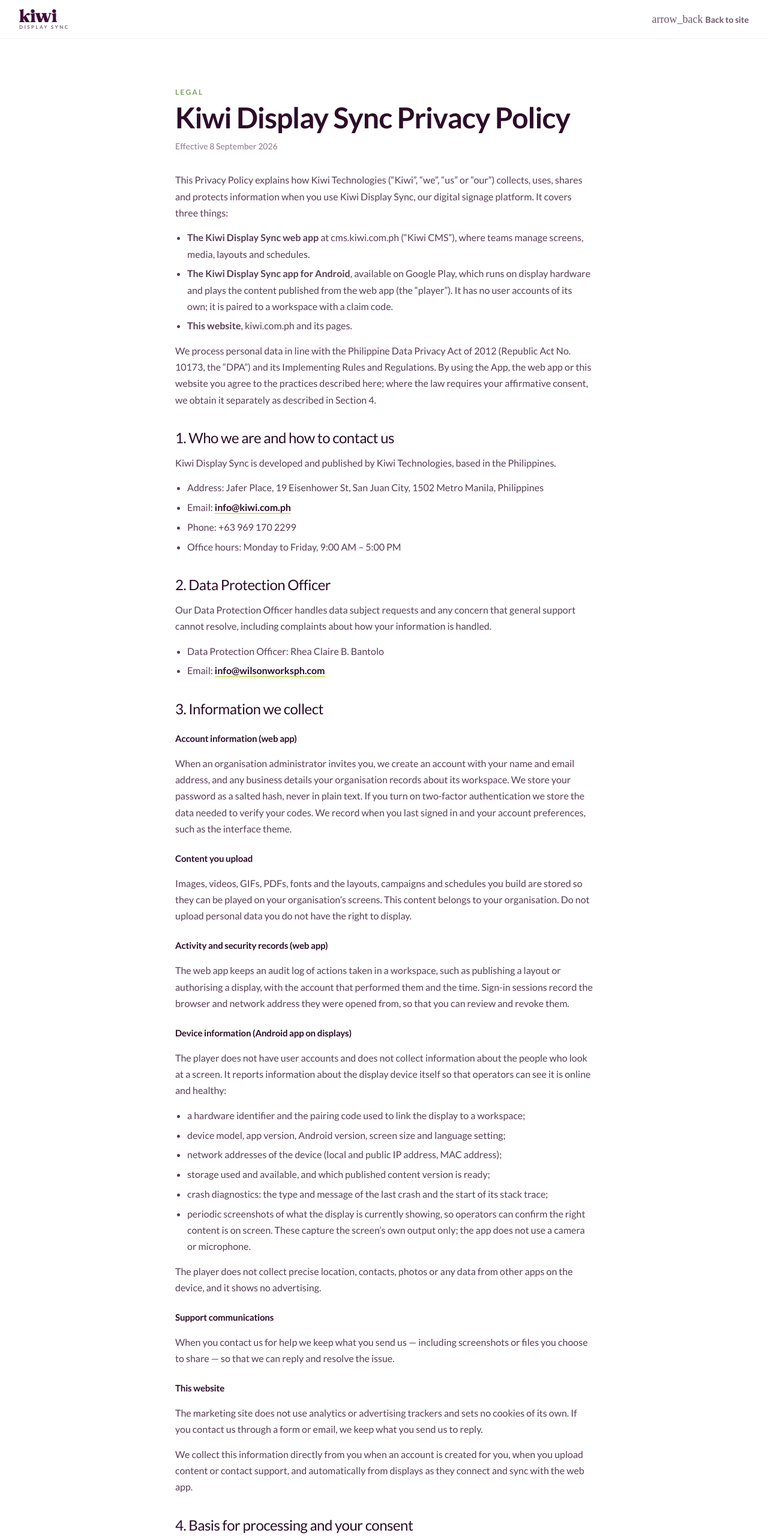
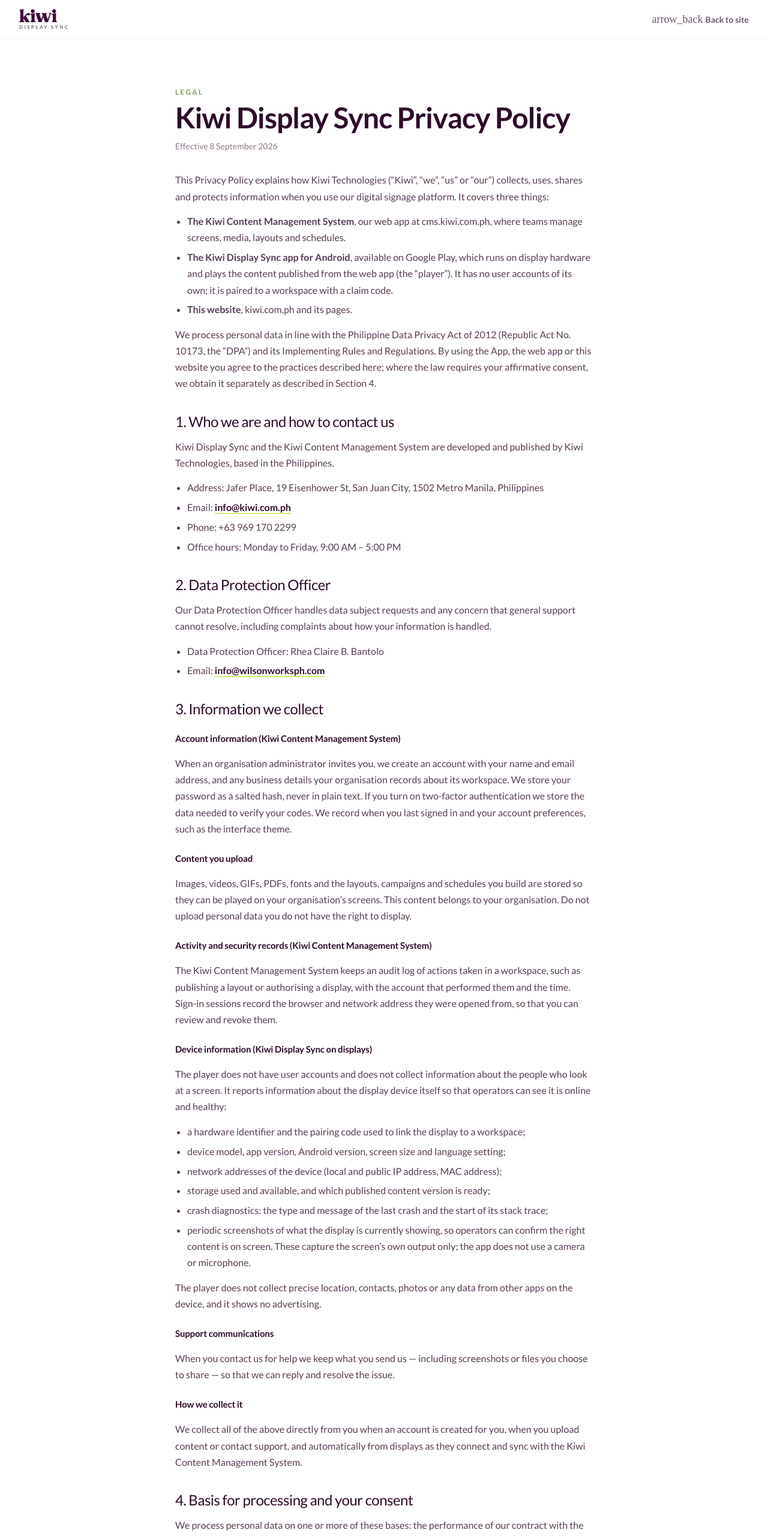
Before and after one commit to Wilson-Works-PH/kiwi-display-sync, a React (Vite) app: page /privacy in a window 1280 px wide. Shown: the top 2561 px of the page at 60% size. Built offline with nearby package versions, Linux system fonts and the light colour scheme.

Commit message:
update footer and privacy policy

```diff
--- a/src/concept-c/CSections.tsx
+++ b/src/concept-c/CSections.tsx
@@ -1291,8 +1291,6 @@
       "Company",
       [
         ["https://kiwi.com.ph", "kiwi.com.ph"],
-        [DEMO_LINK, "Book a demo"],
-        [SIGN_IN, "Sign in to Kiwi Display Sync"],
         [`mailto:${CONTACT_EMAIL}`, CONTACT_EMAIL],
         ["/privacy", "Privacy policy"],
       ],
@@ -1375,10 +1373,8 @@
         </div>
       </div>
       <div className="mx-auto mt-10 flex max-w-[1280px] flex-wrap items-center justify-between gap-3 border-t border-plum-950/[0.08] px-5 pt-6 text-[12.5px] text-plum-950/50 sm:px-8 lg:mt-12">
-        <span>
-          © {new Date().getFullYear()} Kiwi Technologies. All rights reserved.
-        </span>
-        <span>PhilGEPS Platinum registered · Made in the Philippines</span>
+        <span>Kiwi Display Sync™ is a trademark of Kiwi Technologies.</span>
+        <span>Made in the Philippines</span>
       </div>
     </footer>
   );
--- a/src/concept-c/PrivacyPage.tsx
+++ b/src/concept-c/PrivacyPage.tsx
@@ -12,8 +12,11 @@
 const NPC_REGISTRATION = "PIC-005-743-2026";
 
 /**
- * /privacy — the public privacy policy the app stores require. The product is
- * "Kiwi Display Sync" (user, 2026-09-08; the CMS is live at cms.kiwi.com.ph).
+ * /privacy — the public privacy policy the app stores require. "Kiwi Display
+ * Sync" is the ANDROID PLAYER's name (user, 2026-09-10); the web app is the
+ * "Kiwi Content Management System", live at cms.kiwi.com.ph. Don't use either
+ * name as an umbrella for the platform — the policy covers the player, the web
+ * app and this website separately.
  *
  * MERGED VERSION (2026-09-08): the CMS team's revised draft ("Kiwi Display Sync
  * Privacy Policy — Revised Draft, September 8, 2026") supplied the legal
@@ -94,13 +97,12 @@
           <p>
             This Privacy Policy explains how {COMPANY} (“Kiwi”, “we”, “us” or
             “our”) collects, uses, shares and protects information when you use
-            Kiwi Display Sync, our digital signage platform. It covers three
-            things:
+            our digital signage platform. It covers three things:
           </p>
           <ul>
             <li>
-              <strong>The Kiwi Display Sync web app</strong> at cms.kiwi.com.ph
-              (“Kiwi CMS”), where teams manage screens, media, layouts and
+              <strong>The Kiwi Content Management System</strong>, our web app
+              at cms.kiwi.com.ph, where teams manage screens, media, layouts and
               schedules.
             </li>
             <li>
@@ -124,8 +126,8 @@
 
           <h2>1. Who we are and how to contact us</h2>
           <p>
-            Kiwi Display Sync is developed and published by {COMPANY}, based in
-            the Philippines.
+            Kiwi Display Sync and the Kiwi Content Management System are
+            developed and published by {COMPANY}, based in the Philippines.
           </p>
           <ul>
             <li>
@@ -153,7 +155,7 @@
           </ul>
 
           <h2>3. Information we collect</h2>
-          <h3>Account information (web app)</h3>
+          <h3>Account information (Kiwi Content Management System)</h3>
           <p>
             When an organisation administrator invites you, we create an account
             with your name and email address, and any business details your
@@ -170,15 +172,17 @@
             organisation’s screens. This content belongs to your organisation.
             Do not upload personal data you do not have the right to display.
           </p>
-          <h3>Activity and security records (web app)</h3>
+          <h3>
+            Activity and security records (Kiwi Content Management System)
+          </h3>
           <p>
-            The web app keeps an audit log of actions taken in a workspace, such
-            as publishing a layout or authorising a display, with the account
-            that performed them and the time. Sign-in sessions record the
-            browser and network address they were opened from, so that you can
-            review and revoke them.
+            The Kiwi Content Management System keeps an audit log of actions
+            taken in a workspace, such as publishing a layout or authorising a
+            display, with the account that performed them and the time. Sign-in
+            sessions record the browser and network address they were opened
+            from, so that you can review and revoke them.
           </p>
-          <h3>Device information (Android app on displays)</h3>
+          <h3>Device information (Kiwi Display Sync on displays)</h3>
           <p>
             The player does not have user accounts and does not collect
             information about the people who look at a screen. It reports
@@ -223,17 +227,12 @@
             screenshots or files you choose to share — so that we can reply and
             resolve the issue.
           </p>
-          <h3>This website</h3>
+          <h3>How we collect it</h3>
           <p>
-            The marketing site does not use analytics or advertising trackers
-            and sets no cookies of its own. If you contact us through a form or
-            email, we keep what you send us to reply.
-          </p>
-          <p>
-            We collect this information directly from you when an account is
+            We collect all of the above directly from you when an account is
             created for you, when you upload content or contact support, and
-            automatically from displays as they connect and sync with the web
-            app.
+            automatically from displays as they connect and sync with the Kiwi
+            Content Management System.
           </p>
 
           <h2>4. Basis for processing and your consent</h2>
@@ -424,8 +423,9 @@
 
           <h2>13. Children’s privacy</h2>
           <p>
-            Kiwi Display Sync is a business tool for managing digital displays
-            and is not directed to children. We do not knowingly collect
+            Kiwi Display Sync and the Kiwi Content Management System are
+            business tools for managing digital displays and are not directed to
+            children. We do not knowingly collect
             personal data from anyone under 18. If we learn that a child has
             provided personal data we will take reasonable steps to delete it;
             parents or guardians may contact us using the details in Section 1.
```
